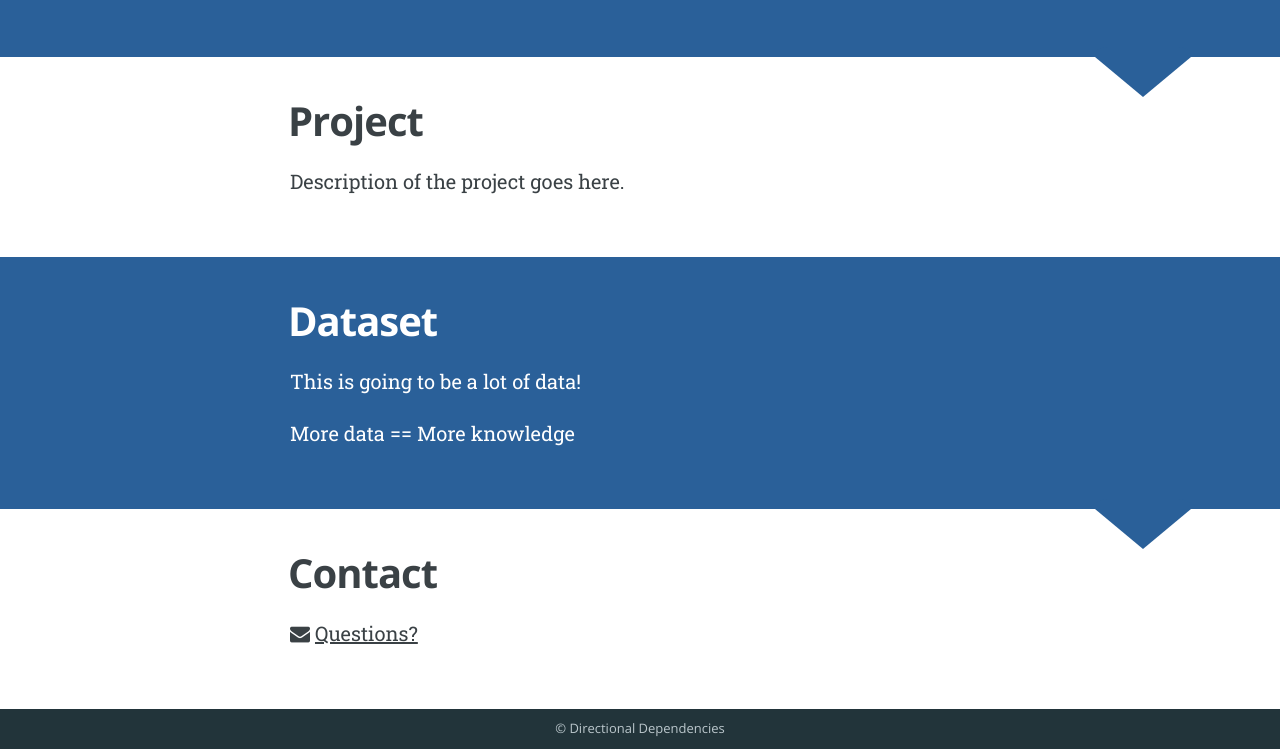
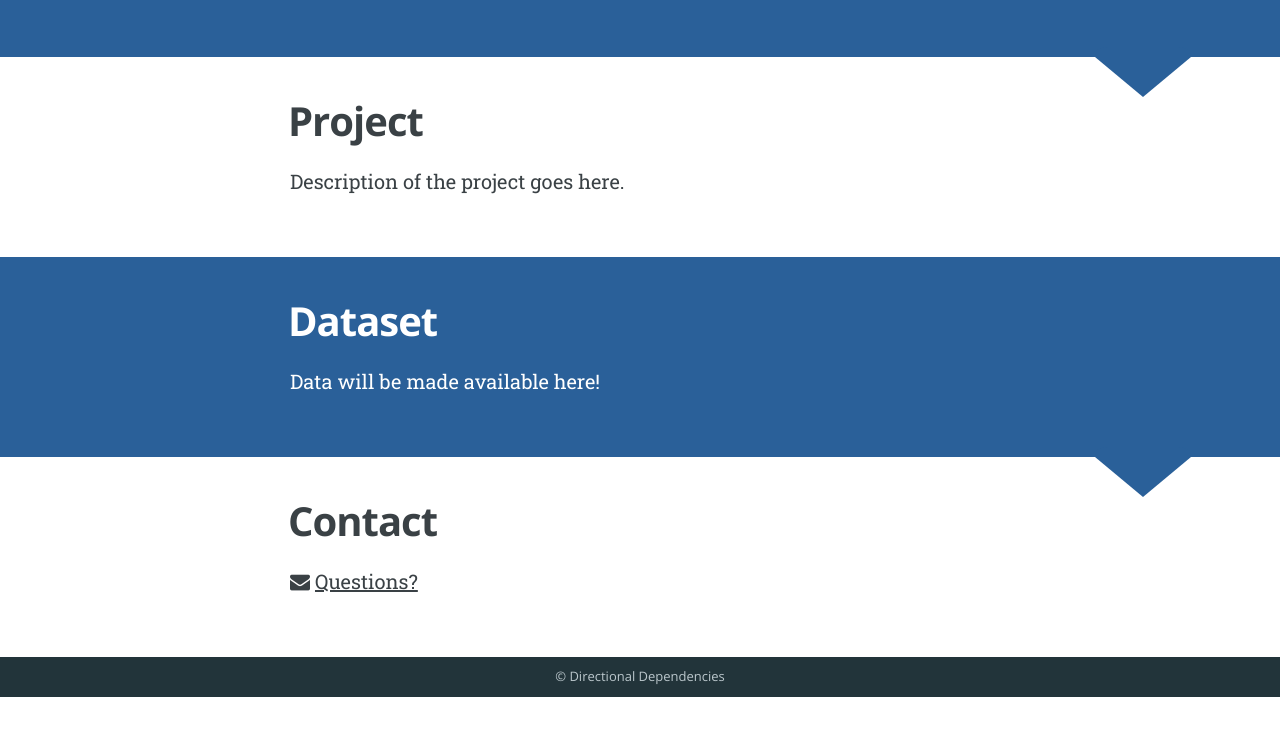
Before and after one commit to directionaldependencies/directionaldependencies.github.io, a plain HTML site: page index.html in a window 1280 px wide. Shown: the part 1875-2624 px from the top of the page. After the commit the page ends 2572 px from the top, so only its background shows below. Drawn offline with nearby package versions, Linux system fonts and the light colour scheme.

Commit message:
Update index.html

```diff
--- a/index.html
+++ b/index.html
@@ -129,8 +129,7 @@
                     <h2 class="post-title">Dataset</h2>
                 </header>
                 <section class="post-content">
-                    <p>This is going to be a lot of data!</p>
-<p>More data == More knowledge</p>
+                    <p>Data will be made available here!</p>
 
                 </section>
             </article>
```
